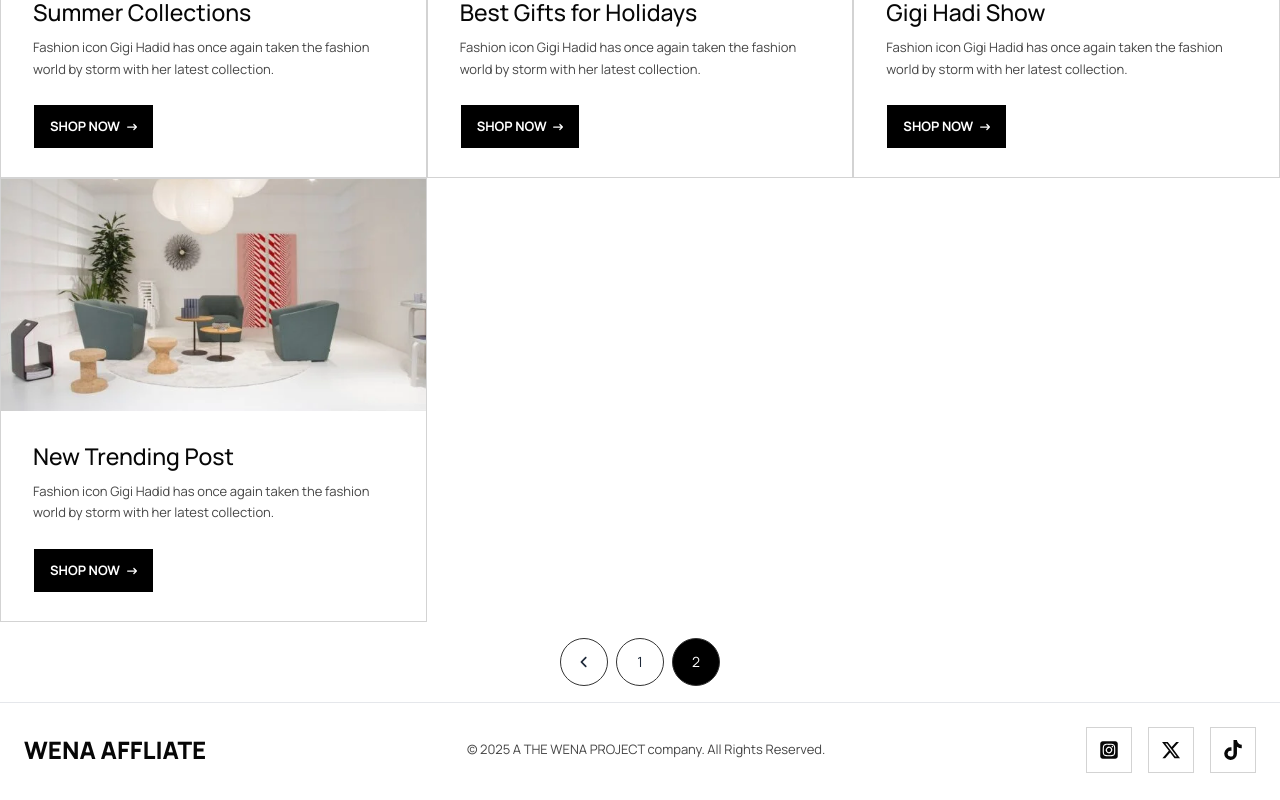
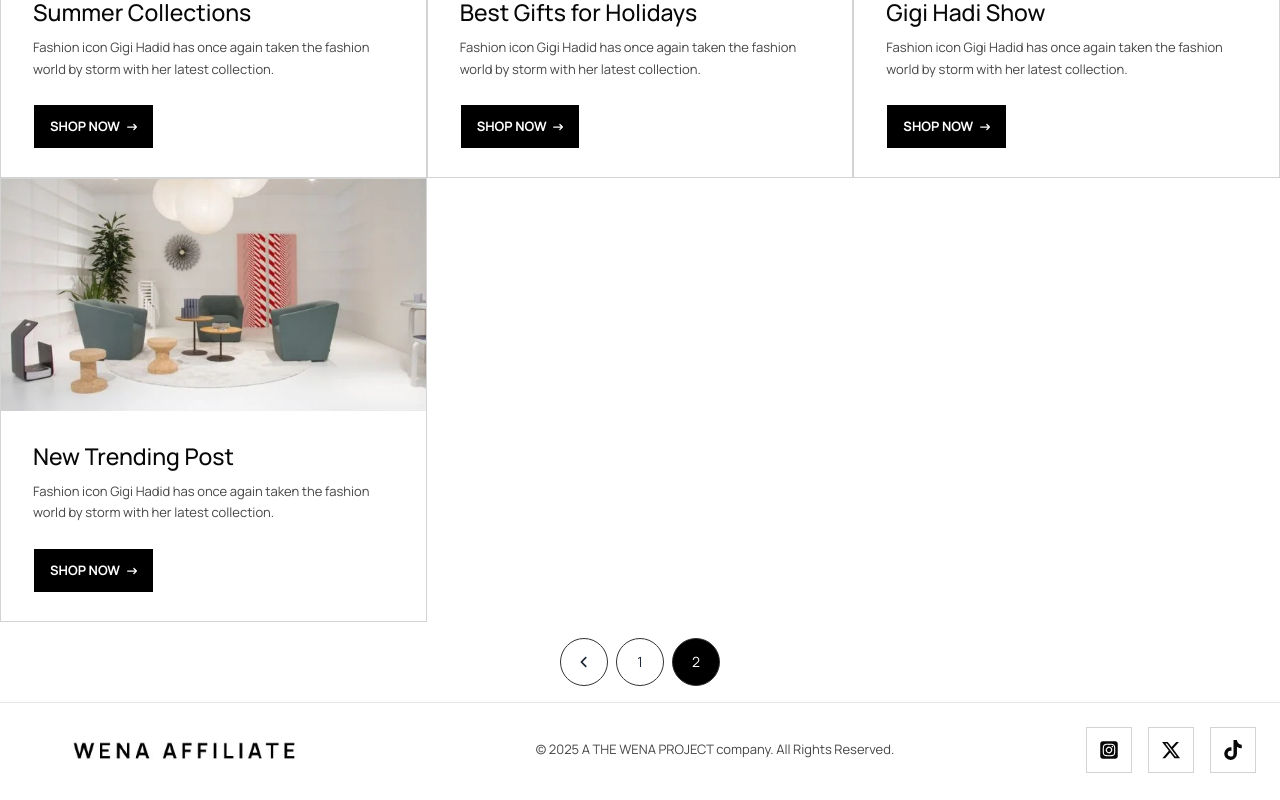
Before and after one commit to dodosebn/iic-wena-affliate, a Next.js app: page /page2 in a window 1280 px wide. Shown: the part 1301-2101 px from the top of the page. Built offline with nearby package versions, Linux system fonts and the light colour scheme.

Commit message:
footer sorted

```diff
--- a/app/components/footer.tsx
+++ b/app/components/footer.tsx
@@ -1,12 +1,13 @@
 import React from 'react'
 import { FaSquareInstagram, FaXTwitter, FaTiktok } from "react-icons/fa6";
-
+import Image from 'next/image';
+import Logo from '@/public/images/affiliate-title.jpg';
 const Footer = () => {
   return (
     <footer className="flex flex-col md:flex-row items-center justify-between gap-7 p-6 border-t
      border-gray-200">
-      <h1 className='font-extrabold text-2xl cursor-pointer order-3 md:order-1'>
-        WENA AFFLIATE
+      <h1 className='cursor-pointer order-3 md:order-1'>
+        <Image src={Logo} alt='ohmss' className='scale-75' />
       </h1>
 
       <p className='text-[13px] text-[#454545] order-2 md:order-2 text-center'>
```
Also changed, not shown: 1 other file (tests, documents, lock files or other folders).
